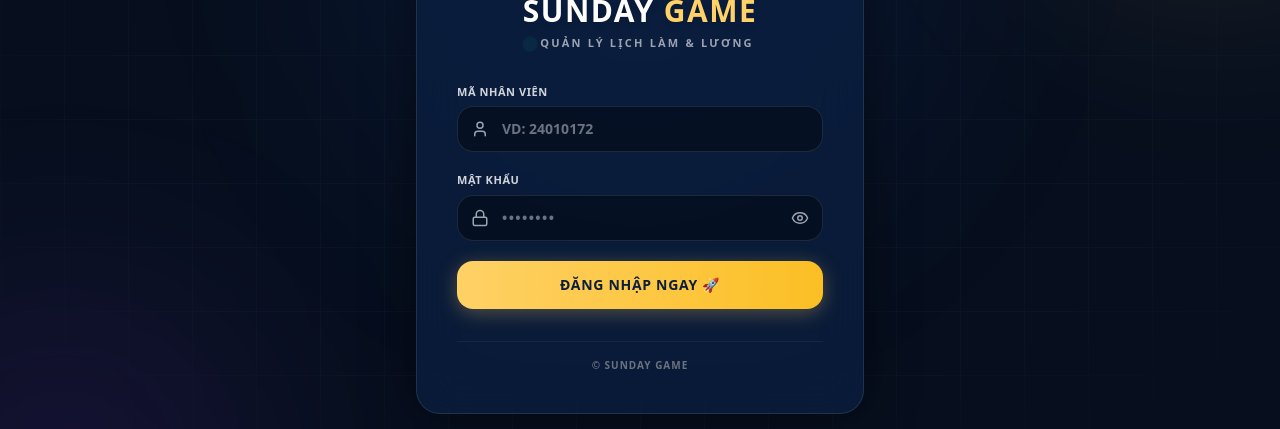
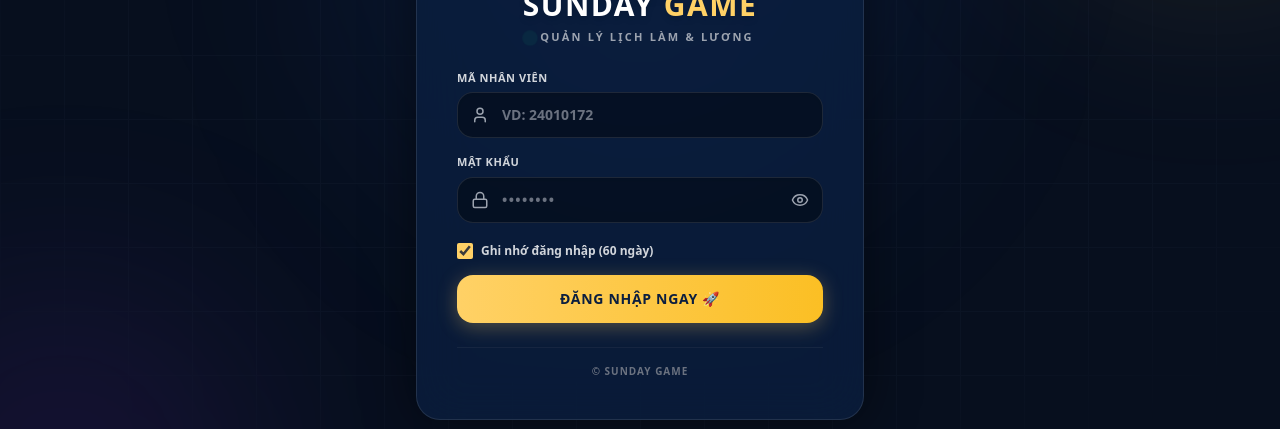
Before and after one commit to nghias/quan-ly-cham-cong, a React (Vite) app in the folder parttime-frontend/: page /login in a window 1280 px wide. Shown: the part 265-694 px from the top of the page. Built offline with nearby package versions, Linux system fonts and the light colour scheme; no server answers.

Commit message:
Fix database connection config h

```diff
--- a/parttime-frontend/src/context/AuthContext.jsx
+++ b/parttime-frontend/src/context/AuthContext.jsx
@@ -9,25 +9,40 @@
 
     useEffect(() => {
         const token = localStorage.getItem('token');
+        const expiryTime = localStorage.getItem('token_expiry');
         const role = localStorage.getItem('vai_tro');
         const name = localStorage.getItem('ho_ten');
-        if (token) {
-            setUser({ token, vai_tro: role, ho_ten: name });
+
+        if (token && expiryTime) {
+            const now = new Date().getTime();
+            // Kiểm tra xem token đã quá hạn 60 ngày chưa
+            if (now < parseInt(expiryTime, 10)) {
+                setUser({ token, vai_tro: role, ho_ten: name });
+            } else {
+                // Hết hạn thì tự động xóa
+                localStorage.clear();
+            }
         }
         setLoading(false);
     }, []);
 
-    const login = async (ma_nhan_vien, mat_khau) => {
+    const login = async (ma_nhan_vien, mat_khau, rememberMe) => {
         try {
             const response = await axiosClient.post('/login', { ma_nhan_vien, mat_khau });
             const { token, vai_tro, ho_ten } = response.data;
+
             localStorage.setItem('token', token);
             localStorage.setItem('vai_tro', vai_tro);
             localStorage.setItem('ho_ten', ho_ten);
+
+            // Nếu chọn ghi nhớ đăng nhập, thời gian sống là 60 ngày. Ngược lại hết phiên trình duyệt (hoặc 1 ngày tùy ý)
+            const days = rememberMe ? 60 : 1;
+            const expiryTime = new Date().getTime() + days * 24 * 60 * 60 * 1000;
+            localStorage.setItem('token_expiry', expiryTime);
+
             setUser({ token, vai_tro, ho_ten });
             return { success: true };
         } catch (error) {
-            // Bắt cả message hoặc error từ backend trả về
             const errorMsg = error.response?.data?.message || error.response?.data?.error || 'Đăng nhập thất bại';
             return { success: false, message: errorMsg };
         }
--- a/parttime-frontend/src/pages/Login.jsx
+++ b/parttime-frontend/src/pages/Login.jsx
@@ -6,6 +6,7 @@
 export default function Login() {
     const [maNhanVien, setMaNhanVien] = useState('');
     const [matKhau, setMatKhau] = useState('');
+    const [rememberMe, setRememberMe] = useState(true); // Mặc định bật ghi nhớ
     const [showPassword, setShowPassword] = useState(false);
     const [error, setError] = useState('');
     const { login } = useContext(AuthContext);
@@ -14,7 +15,7 @@
     const handleLogin = async (e) => {
         e.preventDefault();
         setError('');
-        const res = await login(maNhanVien, matKhau);
+        const res = await login(maNhanVien, matKhau, rememberMe);
         if (res.success) {
             const role = localStorage.getItem('vai_tro');
             if (role === 'QUAN_LY') navigate('/manager');
@@ -38,7 +39,7 @@
             <div className="max-w-md w-full bg-[#0B1E3F]/80 backdrop-blur-xl rounded-3xl shadow-[0_0_50px_rgba(0,0,0,0.5)] p-8 sm:p-10 border border-white/10 relative z-10">
 
                 {/* LOGO & HEADER */}
-                <div className="text-center mb-8 relative">
+                <div className="text-center mb-6 relative">
                     <div className="absolute -top-3 left-1/2 -translate-x-1/2 w-24 h-6 bg-[#FFD166]/20 blur-xl rounded-full"></div>
 
                     <div className="inline-flex items-center justify-center w-20 h-20 bg-gradient-to-br from-[#0B1E3F] to-[#1D3557] text-[#FFD166] rounded-2xl shadow-xl mb-4 border-2 border-[#FFD166]/50 relative group hover:scale-105 transition-transform">
@@ -58,12 +59,12 @@
                 </div>
 
                 {error && (
-                    <div className="mb-6 p-3.5 bg-red-500/10 border border-red-500/50 text-red-400 text-xs sm:text-sm font-semibold rounded-xl text-center backdrop-blur-sm animate-shake">
+                    <div className="mb-5 p-3 bg-red-500/10 border border-red-500/50 text-red-400 text-xs font-semibold rounded-xl text-center backdrop-blur-sm animate-shake">
                         ⚠️ {error}
                     </div>
                 )}
 
-                <form onSubmit={handleLogin} className="space-y-5">
+                <form onSubmit={handleLogin} className="space-y-4">
 
                     {/* Ô NHẬP MÃ NHÂN VIÊN */}
                     <div>
@@ -98,7 +99,6 @@
                                 className="w-full pl-11 pr-12 py-3 bg-black/40 border border-white/10 rounded-2xl text-white placeholder-gray-500 text-sm font-bold focus:ring-2 focus:ring-[#FFD166] focus:border-transparent outline-none transition-all shadow-inner tracking-widest"
                                 placeholder="••••••••"
                             />
-                            {/* Nút Ẩn/Hiện Mật Khẩu */}
                             <button
                                 type="button"
                                 onClick={() => setShowPassword(!showPassword)}
@@ -110,19 +110,32 @@
                         </div>
                     </div>
 
+                    {/* CHECKBOX GHI NHỚ ĐĂNG NHẬP 60 NGÀY */}
+                    <div className="flex items-center justify-between text-xs pt-1">
+                        <label className="flex items-center gap-2 cursor-pointer select-none text-gray-300 hover:text-white transition-colors">
+                            <input
+                                type="checkbox"
+                                checked={rememberMe}
+                                onChange={(e) => setRememberMe(e.target.checked)}
+                                className="w-4 h-4 accent-[#FFD166] rounded cursor-pointer"
+                            />
+                            <span className="font-semibold">Ghi nhớ đăng nhập (60 ngày)</span>
+                        </label>
+                    </div>
+
                     {/* NÚT SUBMIT */}
                     <button
                         type="submit"
-                        className="w-full bg-gradient-to-r from-[#FFD166] to-amber-400 hover:from-amber-400 hover:to-[#FFD166] text-[#0B1E3F] font-black py-3.5 rounded-2xl shadow-[0_4px_20px_rgba(255,209,102,0.3)] hover:shadow-[0_4px_25px_rgba(255,209,102,0.5)] active:scale-[0.98] transition-all duration-200 text-sm tracking-wider uppercase mt-3 cursor-pointer"
+                        className="w-full bg-gradient-to-r from-[#FFD166] to-amber-400 hover:from-amber-400 hover:to-[#FFD166] text-[#0B1E3F] font-black py-3.5 rounded-2xl shadow-[0_4px_20px_rgba(255,209,102,0.3)] hover:shadow-[0_4px_25px_rgba(255,209,102,0.5)] active:scale-[0.98] transition-all duration-200 text-sm tracking-wider uppercase mt-2 cursor-pointer"
                     >
                         Đăng Nhập Ngay 🚀
                     </button>
                 </form>
 
                 {/* FOOTER NHỎ TRANG TRÍ */}
-                <div className="mt-8 text-center border-t border-white/5 pt-4">
+                <div className="mt-6 text-center border-t border-white/5 pt-4">
                     <p className="text-[10px] text-gray-500 uppercase tracking-widest font-semibold">
-                        © Sunday Game
+                        © SUNDAY GAME
                     </p>
                 </div>
 
```
